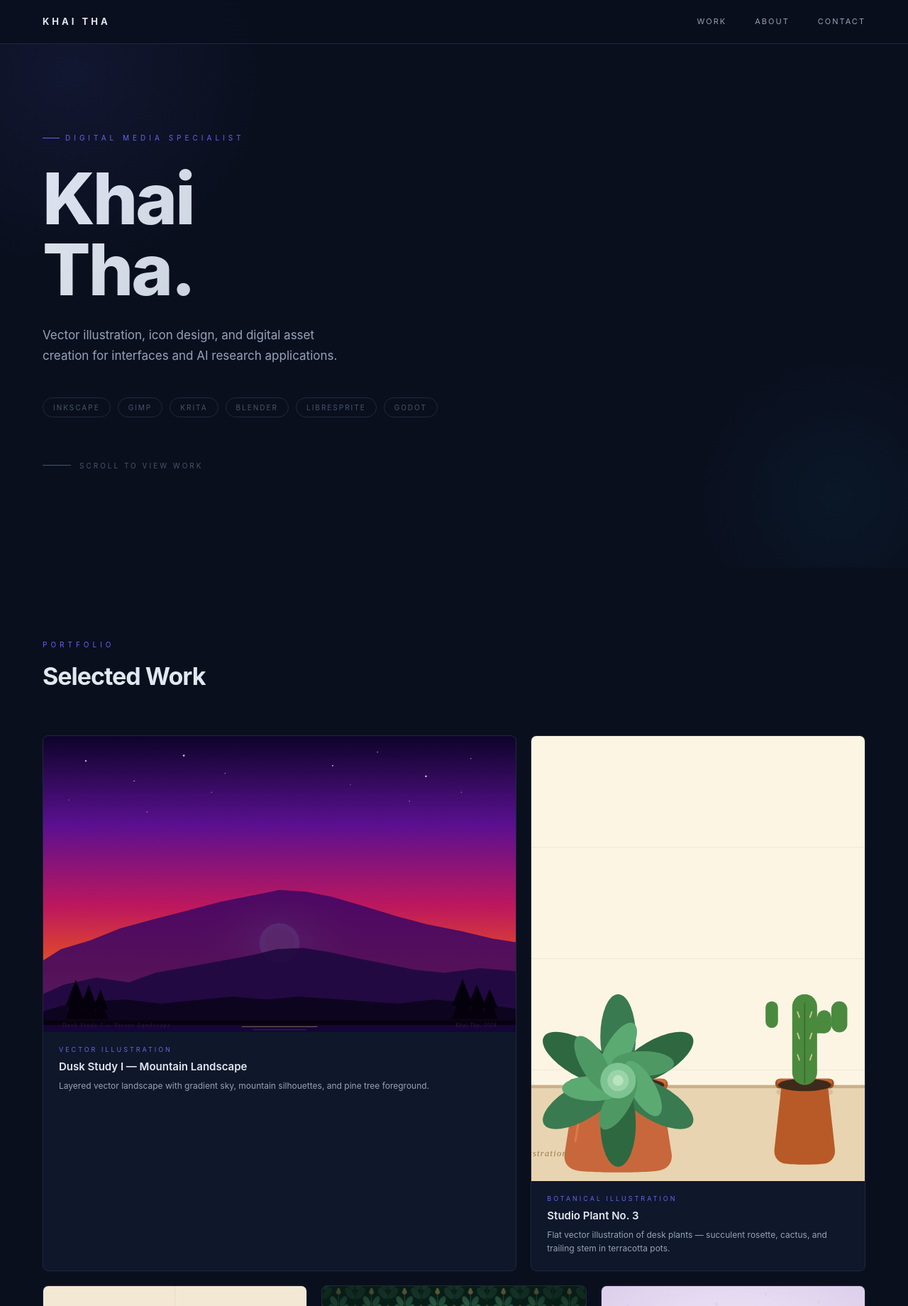
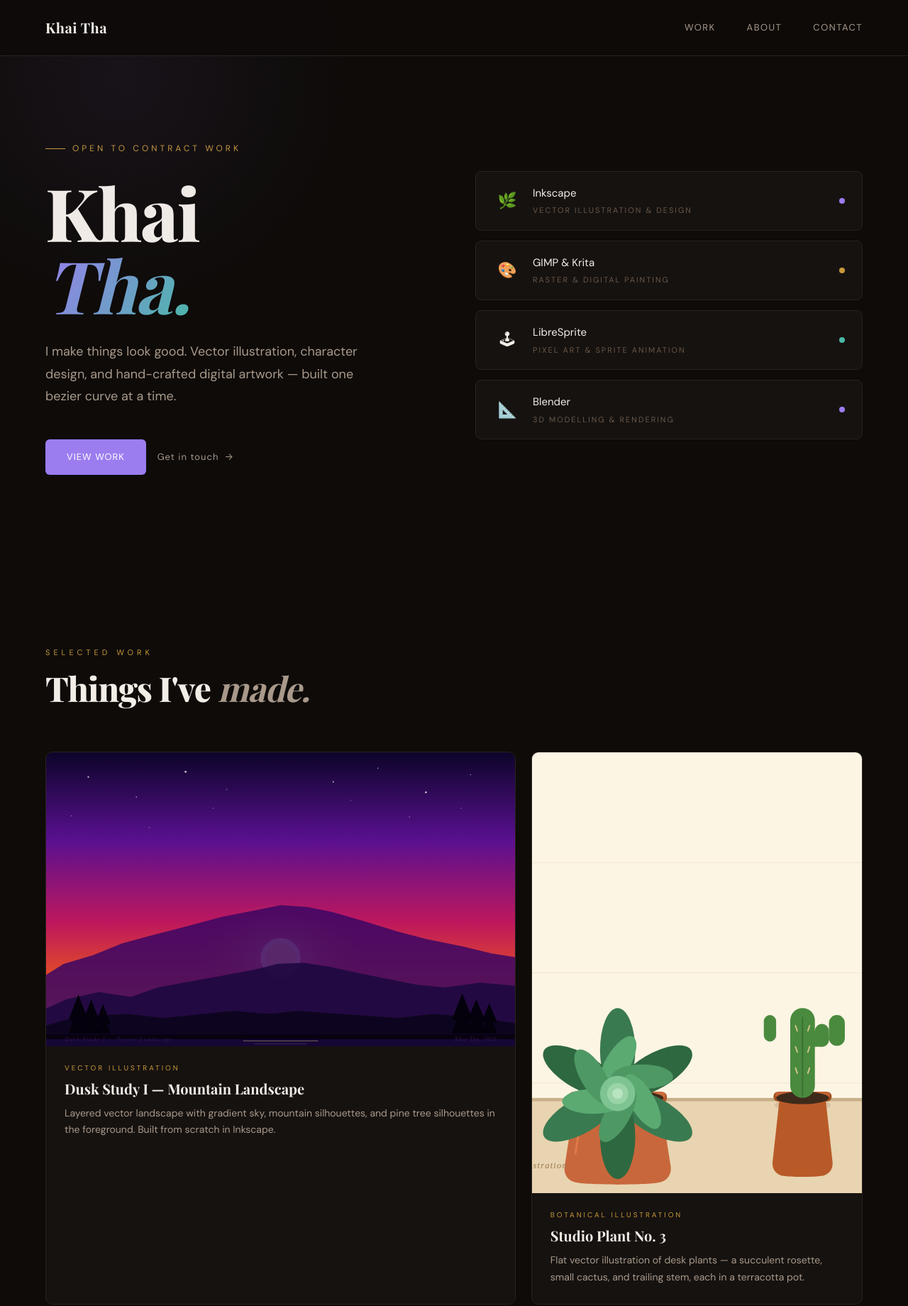
Before and after one commit to khaitha/khai-portfolio, a plain HTML site: page index.html in a window 1280 px wide. Shown: the top 1840 px of the page at 71% size. Drawn offline with nearby package versions, Linux system fonts and the light colour scheme; a web font is replaced by a local one.

Commit message:
redesign: warmer palette, Playfair Display + DM Sans, bigger text, more personality

```diff
--- a/index.html
+++ b/index.html
@@ -4,179 +4,254 @@
   <meta charset="UTF-8">
   <meta name="viewport" content="width=device-width, initial-scale=1.0">
   <title>Khai Tha — Digital Media Specialist</title>
+  <link rel="preconnect" href="https://fonts.googleapis.com">
+  <link rel="preconnect" href="https://fonts.gstatic.com" crossorigin>
+  <link href="https://fonts.googleapis.com/css2?family=Playfair+Display:ital,wght@0,700;0,800;1,400&family=DM+Sans:opsz,wght@9..40,300;9..40,400;9..500&display=swap" rel="stylesheet">
   <style>
     *, *::before, *::after { box-sizing: border-box; margin: 0; padding: 0; }
     :root {
-      --bg: #0a0f1e;
-      --card: #0f172a;
-      --alt: #1e293b;
-      --indigo: #6366f1;
-      --teal: #06b6d4;
-      --text: #e2e8f0;
-      --muted: #94a3b8;
-      --dim: #475569;
-      --border: #1e293b;
+      --bg:     #0e0b09;
+      --card:   #161210;
+      --alt:    #221c18;
+      --purple: #9b7df0;
+      --gold:   #c8993a;
+      --teal:   #4ab8a8;
+      --text:   #f2ede6;
+      --muted:  #a8998a;
+      --dim:    #685848;
+      --border: #2a221c;
     }
     html { scroll-behavior: smooth; }
     body {
       background: var(--bg);
       color: var(--text);
-      font-family: -apple-system, BlinkMacSystemFont, 'Segoe UI', system-ui, sans-serif;
-      line-height: 1.6;
+      font-family: 'DM Sans', -apple-system, sans-serif;
+      font-size: 16px;
+      line-height: 1.7;
     }
 
-    /* NAV */
+    /* ── NAV ── */
     nav {
       position: fixed; top: 0; left: 0; right: 0; z-index: 100;
       display: flex; justify-content: space-between; align-items: center;
-      padding: 20px 60px;
-      background: rgba(10,15,30,0.88);
-      backdrop-filter: blur(14px);
+      padding: 22px 64px;
+      background: rgba(14,11,9,.9);
+      backdrop-filter: blur(16px);
       border-bottom: 1px solid var(--border);
     }
     .brand {
-      font-size: 13px; font-weight: 700; letter-spacing: 4px;
-      text-transform: uppercase; color: var(--text); text-decoration: none;
+      font-family: 'Playfair Display', Georgia, serif;
+      font-size: 20px; font-weight: 700;
+      color: var(--text); text-decoration: none;
+      letter-spacing: 0.5px;
     }
-    .nav-links { display: flex; gap: 40px; }
+    .nav-links { display: flex; gap: 44px; }
     .nav-links a {
-      font-size: 11px; letter-spacing: 2px; text-transform: uppercase;
+      font-size: 13px; letter-spacing: 1.5px; text-transform: uppercase;
       color: var(--muted); text-decoration: none; transition: color .2s;
     }
-    .nav-links a:hover { color: var(--indigo); }
+    .nav-links a:hover { color: var(--gold); }
 
-    /* HERO */
+    /* ── HERO ── */
     .hero {
       min-height: 100vh;
-      display: flex; flex-direction: column; justify-content: center;
-      padding: 130px 60px 80px;
+      display: grid; grid-template-columns: 1fr 1fr; align-items: center;
+      gap: 60px; padding: 140px 64px 80px;
       position: relative; overflow: hidden;
     }
     .hero::before {
       content: '';
-      position: absolute; top: -180px; left: -180px;
-      width: 560px; height: 560px;
-      background: radial-gradient(circle, rgba(99,102,241,.09) 0%, transparent 70%);
+      position: absolute; top: -240px; left: -180px;
+      width: 700px; height: 700px;
+      background: radial-gradient(circle, rgba(155,125,240,.07) 0%, transparent 65%);
       pointer-events: none;
     }
-    .hero::after {
-      content: '';
-      position: absolute; bottom: -100px; right: -100px;
-      width: 400px; height: 400px;
-      background: radial-gradient(circle, rgba(6,182,212,.05) 0%, transparent 70%);
-      pointer-events: none;
+    .hero-left {}
+    .hero-label {
+      display: inline-flex; align-items: center; gap: 10px;
+      font-size: 12px; letter-spacing: 4px; text-transform: uppercase;
+      color: var(--gold); margin-bottom: 28px;
     }
-    .badge {
-      display: inline-flex; align-items: center; gap: 8px;
-      font-size: 10px; letter-spacing: 5px; text-transform: uppercase;
-      color: var(--indigo); margin-bottom: 28px;
+    .hero-label::before { content: ''; width: 28px; height: 1px; background: var(--gold); }
+    h1 {
+      font-family: 'Playfair Display', Georgia, serif;
+      font-size: clamp(60px, 8vw, 108px);
+      font-weight: 800; letter-spacing: -2px; line-height: 1;
+      margin-bottom: 28px; color: var(--text);
     }
-    .badge::before { content: ''; width: 24px; height: 1px; background: var(--indigo); }
-    h1 {
-      font-size: clamp(52px, 9vw, 100px);
-      font-weight: 800; letter-spacing: -3px; line-height: 1;
-      margin-bottom: 28px;
-      background: linear-gradient(135deg, var(--text) 0%, var(--muted) 100%);
+    h1 em {
+      font-style: italic; font-weight: 700;
+      background: linear-gradient(120deg, var(--purple) 0%, var(--teal) 100%);
       -webkit-background-clip: text; -webkit-text-fill-color: transparent; background-clip: text;
     }
     .tagline {
-      font-size: 17px; color: var(--muted); max-width: 440px; margin-bottom: 44px; line-height: 1.7;
+      font-size: 18px; color: var(--muted); max-width: 440px;
+      margin-bottom: 44px; line-height: 1.75;
     }
-    .tags { display: flex; gap: 10px; flex-wrap: wrap; margin-bottom: 60px; }
-    .tag {
-      padding: 5px 14px; border: 1px solid var(--border); border-radius: 20px;
-      font-size: 10px; letter-spacing: 2px; text-transform: uppercase; color: var(--dim);
+    .hero-cta { display: flex; gap: 16px; align-items: center; flex-wrap: wrap; }
+    .btn-primary {
+      padding: 14px 30px; background: var(--purple); color: white;
+      border-radius: 6px; font-size: 13px; font-weight: 500;
+      letter-spacing: 1px; text-transform: uppercase;
+      text-decoration: none; transition: background .2s, transform .15s;
     }
-    .scroll-hint {
-      display: flex; align-items: center; gap: 12px;
-      font-size: 10px; letter-spacing: 3px; text-transform: uppercase; color: var(--dim);
+    .btn-primary:hover { background: #8060e0; transform: translateY(-2px); }
+    .btn-ghost {
+      font-size: 13px; color: var(--muted); text-decoration: none;
+      letter-spacing: 1px; display: flex; align-items: center; gap: 8px;
+      transition: color .2s;
     }
-    .scroll-hint::before { content: ''; width: 40px; height: 1px; background: var(--dim); }
+    .btn-ghost:hover { color: var(--text); }
+    .btn-ghost::after { content: '→'; }
 
-    /* SECTION BASE */
-    section { padding: 100px 60px; }
+    /* Hero right: skill tags stacked -->*/
+    .hero-right { display: flex; flex-direction: column; gap: 14px; }
+    .skill-card {
+      padding: 18px 24px;
+      background: var(--card); border: 1px solid var(--border);
+      border-radius: 8px; display: flex; align-items: center; gap: 16px;
+    }
+    .skill-icon { font-size: 22px; width: 40px; text-align: center; }
+    .skill-info {}
+    .skill-name { font-size: 15px; font-weight: 500; color: var(--text); margin-bottom: 2px; }
+    .skill-level {
+      font-size: 11px; letter-spacing: 2px; text-transform: uppercase; color: var(--dim);
+    }
+    .skill-dot {
+      width: 8px; height: 8px; border-radius: 50%;
+      background: var(--purple); margin-left: auto; flex-shrink: 0;
+    }
+    .skill-dot.gold { background: var(--gold); }
+    .skill-dot.teal { background: var(--teal); }
+
+    /* ── SECTION BASE ── */
+    section { padding: 110px 64px; }
     .sec-label {
-      font-size: 10px; letter-spacing: 5px; text-transform: uppercase;
-      color: var(--indigo); margin-bottom: 10px;
+      font-size: 11px; letter-spacing: 5px; text-transform: uppercase;
+      color: var(--gold); margin-bottom: 14px;
     }
     .sec-title {
-      font-size: 34px; font-weight: 700; letter-spacing: -1px; margin-bottom: 56px;
+      font-family: 'Playfair Display', Georgia, serif;
+      font-size: 48px; font-weight: 800; letter-spacing: -1px;
+      line-height: 1.1; margin-bottom: 64px;
     }
+    .sec-title em { font-style: italic; color: var(--muted); font-weight: 700; }
 
-    /* WORK GRID */
+    /* ── WORK GRID ── */
     .work-grid {
       display: grid;
       grid-template-columns: repeat(12, 1fr);
-      gap: 20px;
+      gap: 22px;
     }
     .card {
-      background: var(--card); border: 1px solid var(--border); border-radius: 8px;
-      overflow: hidden; transition: transform .22s, border-color .22s;
+      background: var(--card); border: 1px solid var(--border);
+      border-radius: 10px; overflow: hidden;
+      transition: transform .22s, border-color .22s, box-shadow .22s;
     }
-    .card:hover { transform: translateY(-5px); border-color: #6366f140; }
+    .card:hover {
+      transform: translateY(-6px);
+      border-color: var(--purple);
+      box-shadow: 0 20px 60px rgba(0,0,0,.4);
+    }
     .card-wide  { grid-column: span 7; }
     .card-tall  { grid-column: span 5; }
     .card-third { grid-column: span 4; }
-    .card img {
-      width: 100%; display: block; background: var(--alt);
+    .card img { width: 100%; display: block; background: var(--alt); }
+    .card-wide  img { aspect-ratio: 16/10; object-fit: cover; }
+    .card-tall  img { aspect-ratio: 3/4;   object-fit: cover; }
+    .card-third img { aspect-ratio: 16/10; object-fit: cover; }
+    .card-body { padding: 22px 26px 26px; }
+    .card-cat {
+      font-size: 10px; letter-spacing: 3px; text-transform: uppercase;
+      color: var(--gold); margin-bottom: 8px;
     }
-    .card-wide img  { aspect-ratio: 16/10; object-fit: cover; }
-    .card-tall img  { aspect-ratio: 3/4;  object-fit: cover; }
-    .card-third img { aspect-ratio: 16/10; object-fit: cover; }
-    .card-body { padding: 18px 22px 22px; }
-    .card-cat {
-      font-size: 9px; letter-spacing: 3px; text-transform: uppercase;
-      color: var(--indigo); margin-bottom: 5px;
+    .card-name {
+      font-family: 'Playfair Display', Georgia, serif;
+      font-size: 20px; font-weight: 700;
+      line-height: 1.3; margin-bottom: 10px; color: var(--text);
     }
-    .card-name { font-size: 15px; font-weight: 600; margin-bottom: 5px; }
-    .card-desc { font-size: 12px; color: var(--muted); line-height: 1.6; }
+    .card-desc { font-size: 14px; color: var(--muted); line-height: 1.7; }
 
-    /* ABOUT */
+    /* ── ABOUT ── */
     .about { border-top: 1px solid var(--border); }
     .about-grid {
-      display: grid; grid-template-columns: 1fr 1fr; gap: 64px; align-items: start;
+      display: grid; grid-template-columns: 3fr 2fr; gap: 80px; align-items: start;
     }
-    .about-text { font-size: 15px; color: var(--muted); line-height: 1.85; }
-    .about-text p { margin-bottom: 18px; }
-    .skills-label {
-      font-size: 10px; letter-spacing: 4px; text-transform: uppercase;
-      color: var(--dim); margin-bottom: 28px;
+    .about-text {
+      font-size: 18px; color: var(--muted); line-height: 1.85;
     }
-    .skill { margin-bottom: 18px; }
-    .skill-row {
-      display: flex; justify-content: space-between;
-      font-size: 12px; color: var(--muted); margin-bottom: 7px;
+    .about-text p { margin-bottom: 22px; }
+    .about-text strong { color: var(--text); font-weight: 500; }
+    .about-text em { font-style: italic; color: var(--text); }
+
+    /* Skills sidebar */
+    .skills-block {}
+    .skills-heading {
+      font-family: 'Playfair Display', Georgia, serif;
+      font-size: 22px; font-weight: 700; margin-bottom: 28px;
+      color: var(--text);
     }
-    .skill-pct { color: var(--indigo); font-weight: 600; }
-    .track {
-      height: 2px; background: var(--border); border-radius: 2px; overflow: hidden;
+    .skill-row-item { margin-bottom: 20px; }
+    .skill-row-header {
+      display: flex; justify-content: space-between; align-items: center;
+      margin-bottom: 8px;
     }
+    .skill-row-name { font-size: 14px; color: var(--text); font-weight: 500; }
+    .skill-row-pct { font-size: 13px; color: var(--purple); font-weight: 500; }
+    .track { height: 3px; background: var(--alt); border-radius: 3px; overflow: hidden; }
     .fill {
       height: 100%;
-      background: linear-gradient(90deg, var(--indigo), var(--teal));
-      border-radius: 2px;
+      background: linear-gradient(90deg, var(--purple), var(--teal));
+      border-radius: 3px;
     }
 
-    /* FOOTER */
+    /* ── QUOTE BAND ── */
+    .quote-band {
+      padding: 70px 64px;
+      border-top: 1px solid var(--border);
+      border-bottom: 1px solid var(--border);
+      text-align: center;
+    }
+    .quote-band blockquote {
+      font-family: 'Playfair Display', Georgia, serif;
+      font-size: clamp(22px, 3vw, 34px);
+      font-style: italic; font-weight: 400;
+      color: var(--muted); max-width: 680px; margin: 0 auto 18px;
+      line-height: 1.5;
+    }
+    .quote-band cite {
+      font-size: 12px; letter-spacing: 3px; text-transform: uppercase;
+      color: var(--dim); font-style: normal;
+    }
+
+    /* ── FOOTER ── */
     footer {
-      padding: 48px 60px; border-top: 1px solid var(--border);
+      padding: 52px 64px;
       display: flex; justify-content: space-between; align-items: center;
     }
-    .footer-name { font-size: 13px; font-weight: 700; letter-spacing: 3px; text-transform: uppercase; }
-    .footer-email { color: var(--muted); text-decoration: none; font-size: 13px; transition: color .2s; }
-    .footer-email:hover { color: var(--indigo); }
-    .footer-note { font-size: 11px; color: var(--dim); }
+    .footer-name {
+      font-family: 'Playfair Display', Georgia, serif;
+      font-size: 18px; font-weight: 700;
+    }
+    .footer-email {
+      color: var(--muted); text-decoration: none; font-size: 15px;
+      transition: color .2s;
+    }
+    .footer-email:hover { color: var(--gold); }
+    .footer-note { font-size: 12px; color: var(--dim); }
 
-    /* RESPONSIVE */
-    @media (max-width: 800px) {
-      nav { padding: 16px 24px; }
+    /* ── RESPONSIVE ── */
+    @media (max-width: 900px) {
+      nav { padding: 18px 28px; }
       .nav-links { display: none; }
-      .hero, section { padding: 80px 24px; }
-      .hero { padding-top: 110px; }
+      .hero { grid-template-columns: 1fr; padding: 110px 28px 60px; gap: 40px; }
+      .hero-right { display: none; }
+      section { padding: 80px 28px; }
+      .sec-title { font-size: 36px; }
       .card-wide, .card-tall, .card-third { grid-column: span 12; }
       .card-tall img { aspect-ratio: 16/10; }
-      .about-grid { grid-template-columns: 1fr; gap: 40px; }
-      footer { flex-direction: column; gap: 12px; text-align: center; padding: 36px 24px; }
+      .about-grid { grid-template-columns: 1fr; gap: 44px; }
+      footer { flex-direction: column; gap: 14px; text-align: center; padding: 40px 28px; }
     }
   </style>
 </head>
@@ -192,23 +267,54 @@
 </nav>
 
 <section class="hero">
-  <div class="badge">Digital Media Specialist</div>
-  <h1>Khai<br>Tha.</h1>
-  <p class="tagline">Vector illustration, icon design, and digital asset creation for interfaces and AI research applications.</p>
-  <div class="tags">
-    <span class="tag">Inkscape</span>
-    <span class="tag">GIMP</span>
-    <span class="tag">Krita</span>
-    <span class="tag">Blender</span>
-    <span class="tag">LibreSprite</span>
-    <span class="tag">Godot</span>
+  <div class="hero-left">
+    <div class="hero-label">Open to contract work</div>
+    <h1>Khai<br><em>Tha.</em></h1>
+    <p class="tagline">I make things look good. Vector illustration, character design, and hand-crafted digital artwork — built one bezier curve at a time.</p>
+    <div class="hero-cta">
+      <a href="#work" class="btn-primary">View Work</a>
+      <a href="mailto:xkhai09@gmail.com" class="btn-ghost">Get in touch</a>
+    </div>
   </div>
-  <div class="scroll-hint">Scroll to view work</div>
+  <div class="hero-right">
+    <div class="skill-card">
+      <div class="skill-icon">🌿</div>
+      <div class="skill-info">
+        <div class="skill-name">Inkscape</div>
+        <div class="skill-level">Vector illustration &amp; design</div>
+      </div>
+      <div class="skill-dot"></div>
+    </div>
+    <div class="skill-card">
+      <div class="skill-icon">🎨</div>
+      <div class="skill-info">
+        <div class="skill-name">GIMP &amp; Krita</div>
+        <div class="skill-level">Raster &amp; digital painting</div>
+      </div>
+      <div class="skill-dot gold"></div>
+    </div>
+    <div class="skill-card">
+      <div class="skill-icon">🕹</div>
+      <div class="skill-info">
+        <div class="skill-name">LibreSprite</div>
+        <div class="skill-level">Pixel art &amp; sprite animation</div>
+      </div>
+      <div class="skill-dot teal"></div>
+    </div>
+    <div class="skill-card">
+      <div class="skill-icon">📐</div>
+      <div class="skill-info">
+        <div class="skill-name">Blender</div>
+        <div class="skill-level">3D modelling &amp; rendering</div>
+      </div>
+      <div class="skill-dot"></div>
+    </div>
+  </div>
 </section>
 
 <section id="work">
-  <div class="sec-label">Portfolio</div>
-  <div class="sec-title">Selected Work</div>
+  <div class="sec-label">Selected Work</div>
+  <div class="sec-title">Things I've <em>made.</em></div>
   <div class="work-grid">
 
     <div class="card card-wide">
@@ -216,7 +322,7 @@
       <div class="card-body">
         <div class="card-cat">Vector Illustration</div>
         <div class="card-name">Dusk Study I — Mountain Landscape</div>
-        <div class="card-desc">Layered vector landscape with gradient sky, mountain silhouettes, and pine tree foreground.</div>
+        <div class="card-desc">Layered vector landscape with gradient sky, mountain silhouettes, and pine tree silhouettes in the foreground. Built from scratch in Inkscape.</div>
       </div>
     </div>
 
@@ -225,7 +331,7 @@
       <div class="card-body">
         <div class="card-cat">Botanical Illustration</div>
         <div class="card-name">Studio Plant No. 3</div>
-        <div class="card-desc">Flat vector illustration of desk plants — succulent rosette, cactus, and trailing stem in terracotta pots.</div>
+        <div class="card-desc">Flat vector illustration of desk plants — a succulent rosette, small cactus, and trailing stem, each in a terracotta pot.</div>
       </div>
     </div>
 
@@ -234,7 +340,7 @@
       <div class="card-body">
         <div class="card-cat">Badge Design</div>
         <div class="card-name">Heritage Badge Series</div>
-        <div class="card-desc">Four vintage-style stamp designs with circular text paths and hand-drawn inner motifs.</div>
+        <div class="card-desc">Four vintage-style stamp designs — mountain, botanical, coastal, and compass — with hand-crafted inner motifs and curved type.</div>
       </div>
     </div>
 
@@ -243,51 +349,71 @@
       <div class="card-body">
         <div class="card-cat">Surface Design</div>
         <div class="card-name">Botanical Pattern Study</div>
-        <div class="card-desc">Repeating botanical tile pattern using SVG pattern fills. Stem, leaf, and blossom motif.</div>
+        <div class="card-desc">Repeating stem-and-leaf tile pattern using SVG pattern fills. Each motif drawn by hand, tiled across a dark background.</div>
       </div>
     </div>
 
     <div class="card card-third">
-      <img src="assets/05-mascot.svg" alt="Character Design: Pixel">
+      <img src="assets/05-mascot.svg" alt="Pixel the Mascot">
       <div class="card-body">
         <div class="card-cat">Character Design</div>
-        <div class="card-name">Pixel — Mascot Illustration</div>
-        <div class="card-desc">Flat vector character design with expressive features, dynamic pose, and brand identity tag.</div>
+        <div class="card-name">Pixel — Mascot Character</div>
+        <div class="card-desc">Flat vector character design with expressive features and a waving pose. Created as a brand mascot concept.</div>
       </div>
     </div>
 
   </div>
 </section>
 
+<div class="quote-band">
+  <blockquote>"Good design is making something beautiful. Great design is making something that feels like it was made by a person."</blockquote>
+  <cite>On design philosophy</cite>
+</div>
+
 <section class="about" id="about">
-  <div class="sec-label">About</div>
-  <div class="sec-title">Background</div>
+  <div class="sec-label">About Me</div>
+  <div class="sec-title">The <em>person</em> behind the work.</div>
   <div class="about-grid">
     <div class="about-text">
-      <p>Digital media specialist focused on vector illustration, icon systems, and visual communication. Experienced creating assets for digital products, brand identities, and AI training datasets.</p>
-      <p>Proficient in open-source creative tools: Inkscape for vector work, GIMP for raster editing, Krita for digital painting, LibreSprite for pixel art animation, and Blender for 3D modelling.</p>
-      <p>Available for remote contract work — AI data creation, digital asset production, and visual design projects.</p>
+      <p>I'm a digital media specialist with a genuine love for the craft of vector illustration. There's something satisfying about pulling a bezier handle and watching a shape click into place — <strong>that's the part I actually enjoy</strong>.</p>
+      <p>My toolkit is mostly open-source: <em>Inkscape</em> for vector work, <em>GIMP</em> and <em>Krita</em> for raster and digital painting, <em>LibreSprite</em> for pixel art, and <em>Blender</em> when something needs a third dimension.</p>
+      <p>Right now I'm available for remote contract work — especially projects involving <strong>AI training assets</strong>, digital illustration, and character design.</p>
     </div>
-    <div>
-      <div class="skills-label">Tool Proficiency</div>
-      <div class="skill">
-        <div class="skill-row"><span>Inkscape</span><span class="skill-pct">95%</span></div>
+    <div class="skills-block">
+      <div class="skills-heading">Tools &amp; Proficiency</div>
+      <div class="skill-row-item">
+        <div class="skill-row-header">
+          <span class="skill-row-name">Inkscape</span>
+          <span class="skill-row-pct">95%</span>
+        </div>
         <div class="track"><div class="fill" style="width:95%"></div></div>
       </div>
-      <div class="skill">
-        <div class="skill-row"><span>GIMP</span><span class="skill-pct">85%</span></div>
+      <div class="skill-row-item">
+        <div class="skill-row-header">
+          <span class="skill-row-name">GIMP</span>
+          <span class="skill-row-pct">85%</span>
+        </div>
         <div class="track"><div class="fill" style="width:85%"></div></div>
       </div>
-      <div class="skill">
-        <div class="skill-row"><span>Krita</span><span class="skill-pct">80%</span></div>
+      <div class="skill-row-item">
+        <div class="skill-row-header">
+          <span class="skill-row-name">Krita</span>
+          <span class="skill-row-pct">80%</span>
+        </div>
         <div class="track"><div class="fill" style="width:80%"></div></div>
       </div>
-      <div class="skill">
-        <div class="skill-row"><span>LibreSprite</span><span class="skill-pct">75%</span></div>
+      <div class="skill-row-item">
+        <div class="skill-row-header">
+          <span class="skill-row-name">LibreSprite</span>
+          <span class="skill-row-pct">75%</span>
+        </div>
         <div class="track"><div class="fill" style="width:75%"></div></div>
       </div>
-      <div class="skill">
-        <div class="skill-row"><span>Blender</span><span class="skill-pct">70%</span></div>
+      <div class="skill-row-item">
+        <div class="skill-row-header">
+          <span class="skill-row-name">Blender</span>
+          <span class="skill-row-pct">70%</span>
+        </div>
         <div class="track"><div class="fill" style="width:70%"></div></div>
       </div>
     </div>
```
